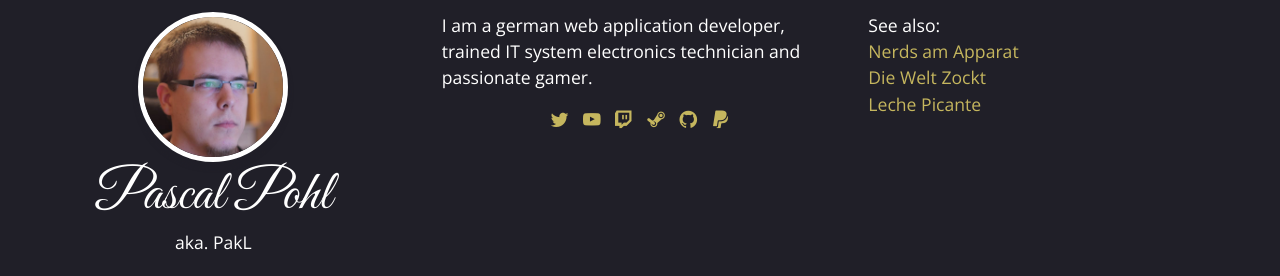
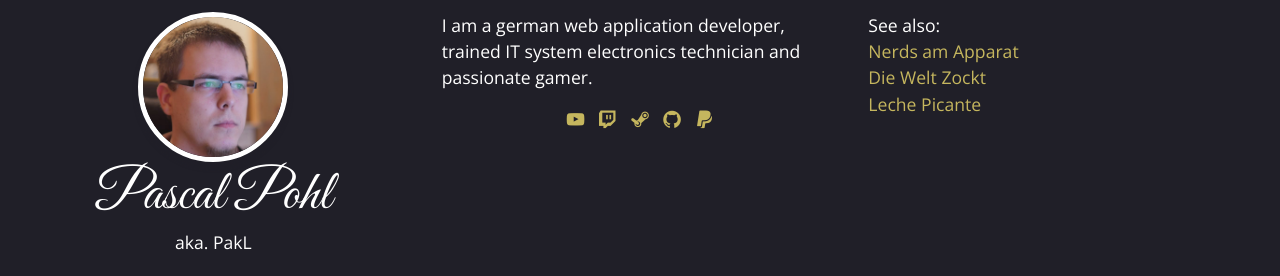
Before and after one commit to PakL/pakl.github.io, a Jekyll site: the page built from index.html, in a window 1280 px wide. Shown: the part 995-1271 px from the top of the page. Built offline with Jekyll 4.4.1, drawn with Linux system fonts in a browser that asks for light colours; some web fonts are replaced.

Commit message:
Remove Twitter/X link

```diff
--- a/_includes/footer.html
+++ b/_includes/footer.html
@@ -11,7 +11,6 @@
 		<div class="col-12 col-md-6 col-lg-4">
 			<p>I am a german web application developer, trained IT system electronics technician and passionate gamer.</p>
 			<div style="word-spacing: 10px;text-align: center;">
-				<a href="https://twitter.com/paklweb" target="_blank"><span class="icon-twitter"></span></a>
 				<a href="http://www.youtube.com/user/Pakl21" target="_blank"><span class="icon-youtube"></span></a>
 				<a href="https://twitch.tv/pakl/" target="_blank"><span class="icon-twitch"></span></a>
 				<a href="https://steamcommunity.com/id/pakl21/" target="_blank"><span class="icon-steam"></span></a>
```
